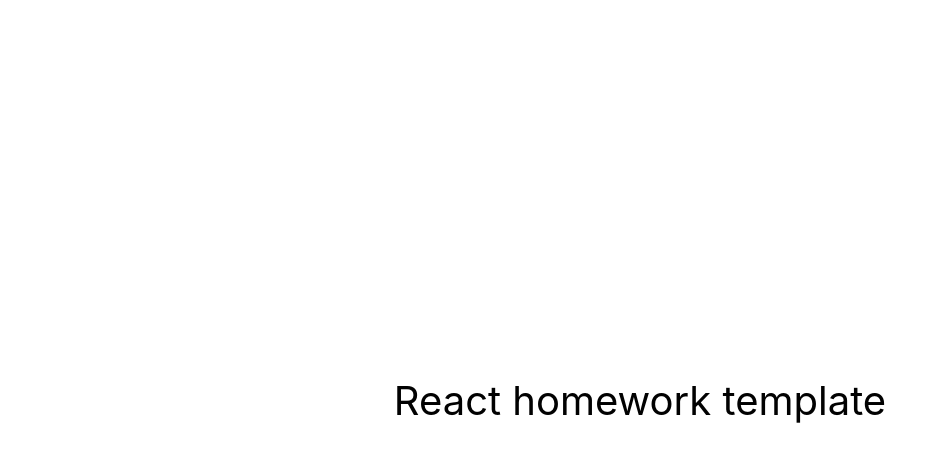
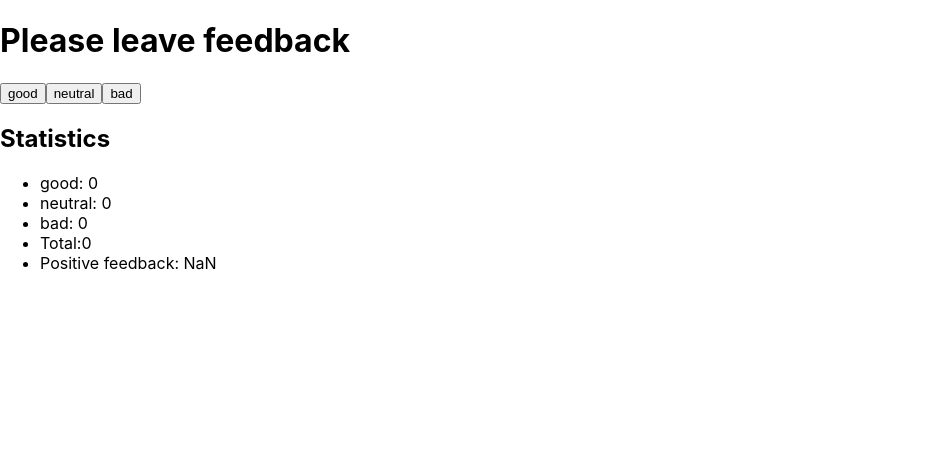
Before and after one commit to dimaparfenyk/goit-react-hw-02-feedback, a React (Create React App) app: page / in a window 1280 px wide. Shown: the top 462 px of the page, without its empty margins (0-947 px from the left). Built offline with nearby package versions, Linux system fonts and the light colour scheme.

Commit message:
step1-2 feedback

```diff
--- a/src/components/App.jsx
+++ b/src/components/App.jsx
@@ -1,16 +1,61 @@
-export const App = () => {
-  return (
-    <div
-      style={{
-        height: '100vh',
-        display: 'flex',
-        justifyContent: 'center',
-        alignItems: 'center',
-        fontSize: 40,
-        color: '#010101'
-      }}
-    >
-      React homework template
-    </div>
-  );
+import React, { Component } from "react";
+// import FeedbackOptions from "./FeedbackOptions/FeedbackOptions";
+export class App extends Component {
+
+  state = {
+    good: 0,
+    neutral: 0,
+    bad: 0
+  };
+
+  handleClick = (key) => {
+    this.setState(prev => {
+      return {
+        [key]:prev[key]+1
+      }
+    })
+  }
+
+  countTotalFeedback = () => {
+    return Object.values(this.state)
+      .reduce((total, item) => total + item, 0);
+  };
+
+  countPositiveFeedbackPercentage = () => {
+    return Math.round(this.state.good * 100 / this.countTotalFeedback())
+  };
+
+  render() {
+
+    const total = this.countTotalFeedback();
+    const goodPercentage = this.countPositiveFeedbackPercentage();
+
+    return (
+      <>
+        <h1>Please leave feedback</h1>
+        {/* <FeedbackOptions
+            options={Object.keys(this.state)}
+            onLeaveFeedback={this.handleIncrement}
+          ></FeedbackOptions> */}
+        <div>
+          {Object.keys(this.state)
+            .map(key =>
+              <button
+                key={key}
+                onClick={() => this.handleClick(key)}>
+                {key}
+              </button>)}
+        </div>
+        <h2>Statistics</h2>
+        <ul>{Object.keys(this.state)
+          .map(key =>
+            <li key={key}>
+              {key}: {this.state[key]}
+            </li>)}
+        <li>Total:{total}</li>
+          <li>Positive feedback: {goodPercentage}</li>
+          </ul>
+        </>)
+ }
+
 };
--- /dev/null
+++ b/src/components/FeedbackOptions/FeedbackOptions.jsx
@@ -0,0 +1 @@
+import React from "react"
```
